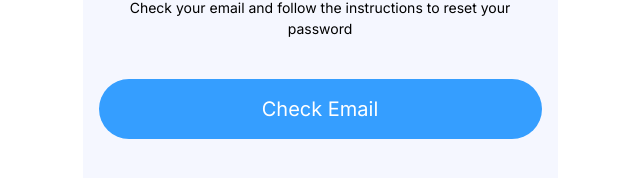
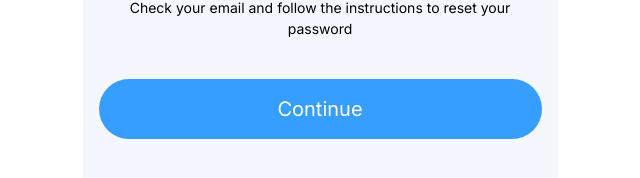
Before and after one commit to Emmakin/Pipeline, a React (Vite) app: page /passrecovery/emailsent in a window 1280 px wide. Shown: the part 446-624 px from the top of the page, without its empty margins (320-960 px from the left). Built offline with nearby package versions, Linux system fonts and the light colour scheme.

Commit message:
change the password recovery button to continue

```diff
--- a/src/pages/passwordRecovery/EmailSent.jsx
+++ b/src/pages/passwordRecovery/EmailSent.jsx
@@ -21,7 +21,7 @@ const EmailSent = () => {
         // window.open("mailto:")
         navigate("/login")
         }}>
-        Check Email
+        Continue
       </MainButton>
     </div>
   );
```
